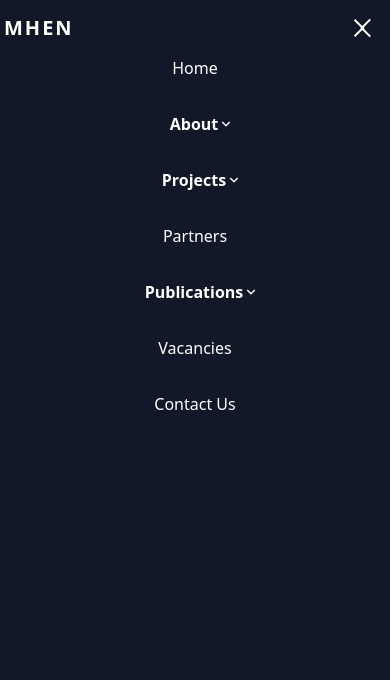
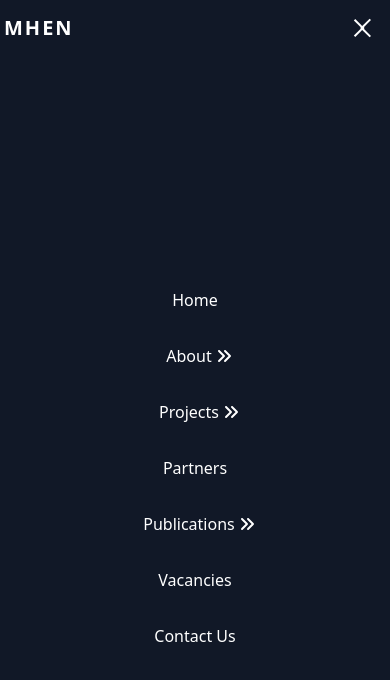
Before and after one commit to Risetech4drew/mhenWebSite-project, a React (Vite) app: page / in a window 390 px wide. Both pictures are taken after a click on the button 362 px from the left and 28 px from the top of the page. Shown: the top 680 px of the page. Built offline with nearby package versions, Linux system fonts and the light colour scheme.

Commit message:
removed dropdown component from mobileNav

```diff
--- a/src/components/Dropdown.jsx
+++ b/src/components/Dropdown.jsx
@@ -14,7 +14,7 @@ function Dropdown({ menuItem, subMenuItems }) {
       <a href="#">{menuItem}</a>
       <RiArrowDownSLine />
       {dropdown && (
-        <ul className="absolute w-full grid gap-2 top-5 bg-white lg:bg-gray-900 lg:w-44 lg:py-2 lg:px-3">
+        <ul className="absolute px-5 w-48 grid gap-2 top-5 bg-white text-black lg:bg-gray-900 lg:w-44 lg:py-2 lg:px-3">
           {subMenuItems.map((subMenu, index) => {
             const { title, path } = subMenu;
             return (
--- a/src/components/MobileNav.jsx
+++ b/src/components/MobileNav.jsx
@@ -1,5 +1,6 @@
 import { useState } from "react";
 import { Divide as Hamburger } from "hamburger-react";
+import { FaAnglesRight } from "react-icons/fa6";
 import Dropdown from "./Dropdown";
 import { routes } from "../routes";
 
@@ -10,26 +11,38 @@ function MobileNav() {
     <div className="lg:hidden">
       <Hamburger toggled={isOpen} size={25} toggle={setOpen} />
       {isOpen && (
-        <div className="fixed left-0 right-0 top-[3.5rem] p-5 pt-0 bg-gray-900 h-full">
+        <div className="fixed left-0 right-0 top-[3.5rem] p-5 pt-0 flex flex-col justify-center items-center bg-gray-900 h-full">
           <ul className="grid place-items-center content-center gap-8">
-            <li className="">
+            <li>
               <a href={routes.home.path}>{routes.home.title}</a>
             </li>
-            <Dropdown
-              menuItem={routes.about.title}
-              subMenuItems={routes.about.subMenuItems}
-            />
-            <Dropdown
-              menuItem={routes.projects.title}
-              subMenuItems={routes.projects.subMenuItems}
-            />
+            <li>
+              <a
+                className="flex items-center gap-1 ml-2 "
+                href={routes.about.path}
+              >
+                {routes.about.title} <FaAnglesRight />
+              </a>
+            </li>
+            <li>
+              <a
+                className="flex items-center gap-1 ml-2 "
+                href={routes.projects.path}
+              >
+                {routes.projects.title} <FaAnglesRight />
+              </a>
+            </li>
             <li>
               <a href={routes.partners.path}>{routes.partners.title}</a>
             </li>
-            <Dropdown
-              menuItem={routes.publications.title}
-              subMenuItems={routes.publications.subMenuItems}
-            />
+            <li>
+              <a
+                className="flex items-center gap-1 ml-2 "
+                href={routes.publications.path}
+              >
+                {routes.publications.title} <FaAnglesRight />
+              </a>
+            </li>
             <li>
               <a href={routes.vacancies.path}>{routes.vacancies.title}</a>
             </li>
```
